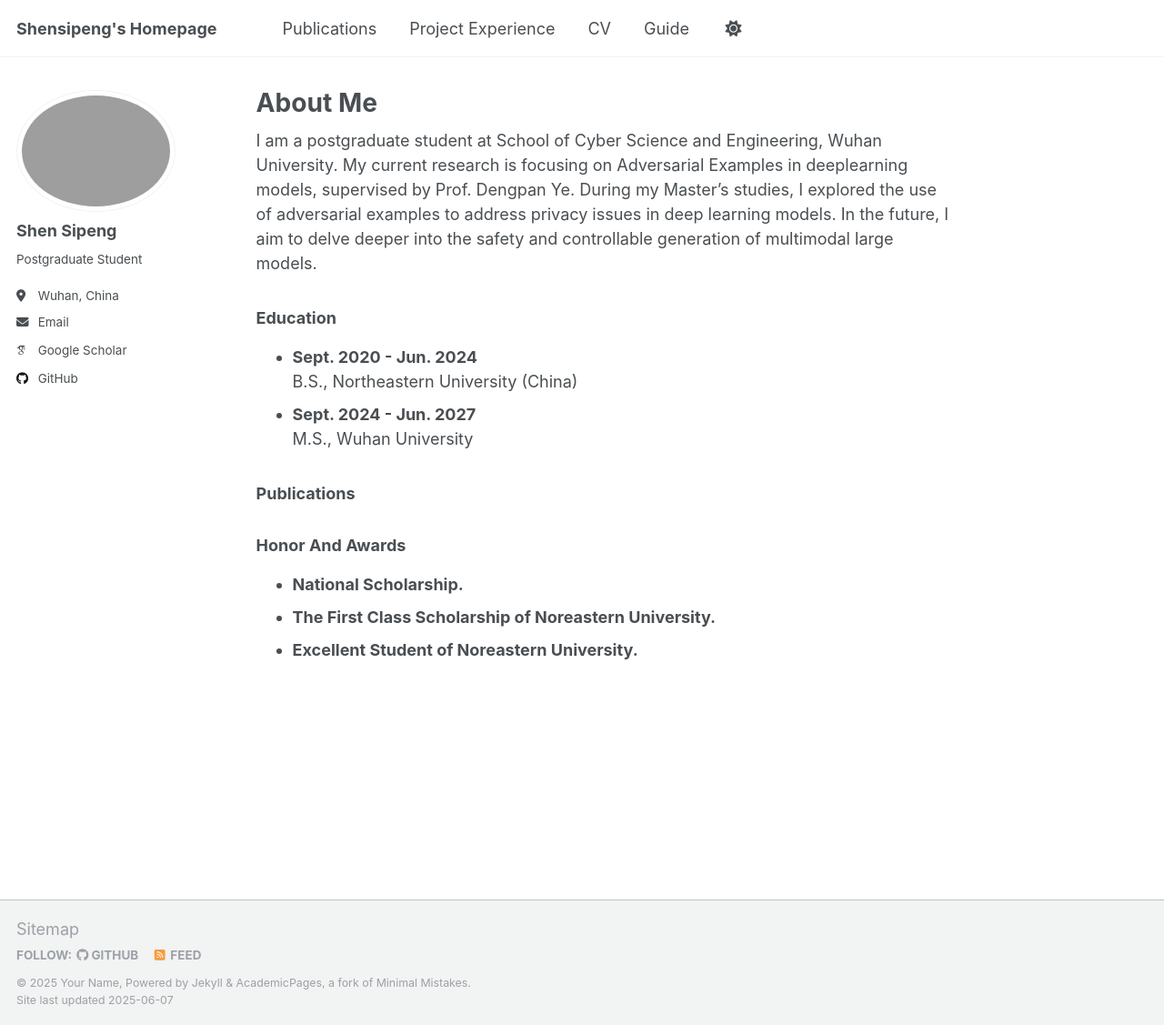
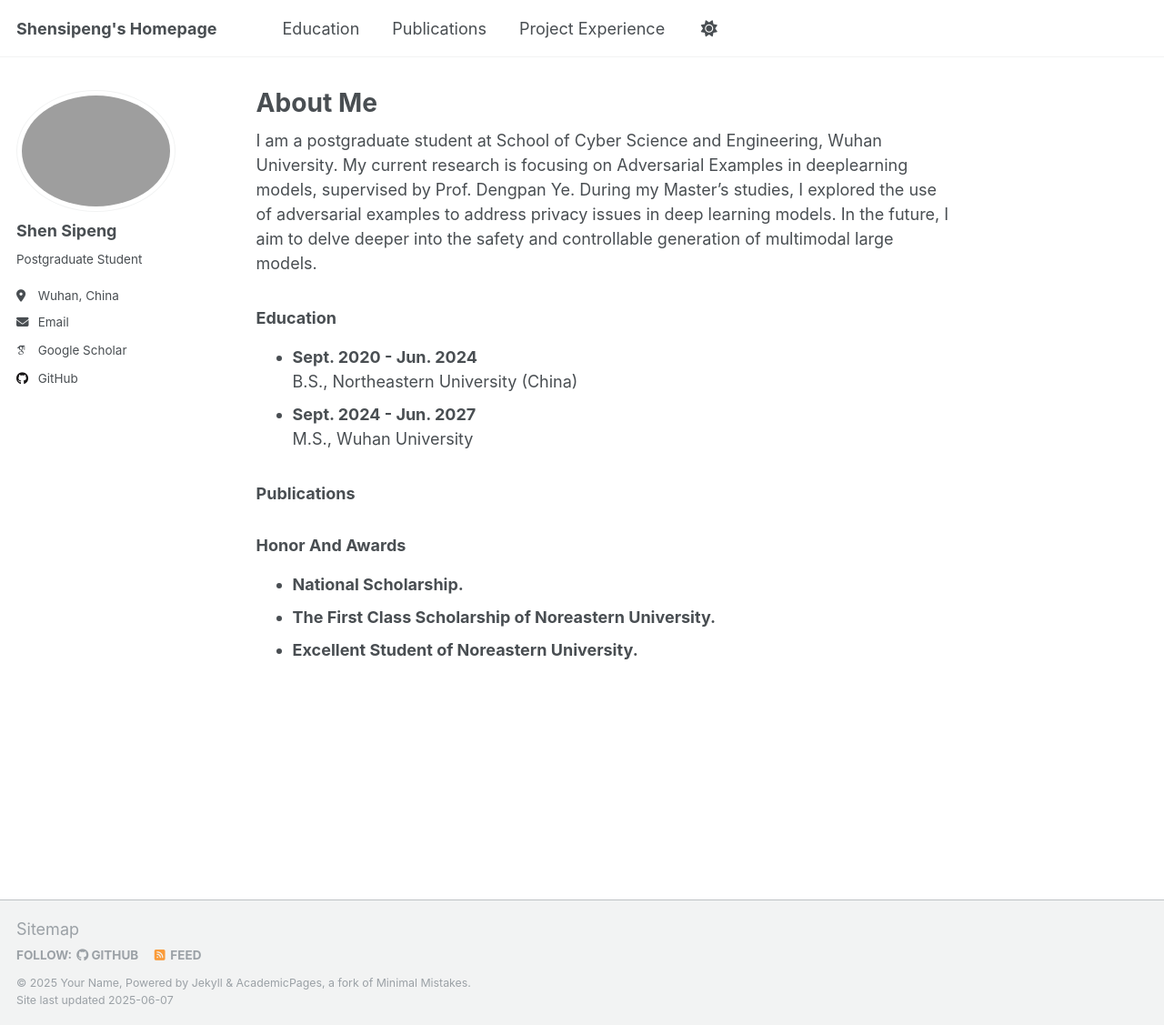
Before and after one commit to SipengShen01/shensipeng, a Jekyll site: the page built from _pages/about.md, in a window 1280 px wide and 1127 px high. Shown: the whole window at 91% size. Built offline with Jekyll 4.4.1, drawn with Linux system fonts in a browser that asks for light colours; some web fonts are replaced.

Commit message:
Update navigation.yml

```diff
--- a/_data/navigation.yml
+++ b/_data/navigation.yml
@@ -8,17 +8,19 @@
 #      Markdown formatted page while the second is generated using JSON.
 
 main:
+  - title: "Education"
+    url: /cv/
+
   - title: "Publications"
     url: /publications/
 
   - title: "Project Experience"
     url: /teaching/
 
-  - title: "CV"
-    url: /cv/
+
 
   # - title: "CV"
   #   url: /cv-json/
 
-  - title: "Guide"
-    url: /markdown/
+  #- title: "Guide"
+    #url: /markdown/
```
